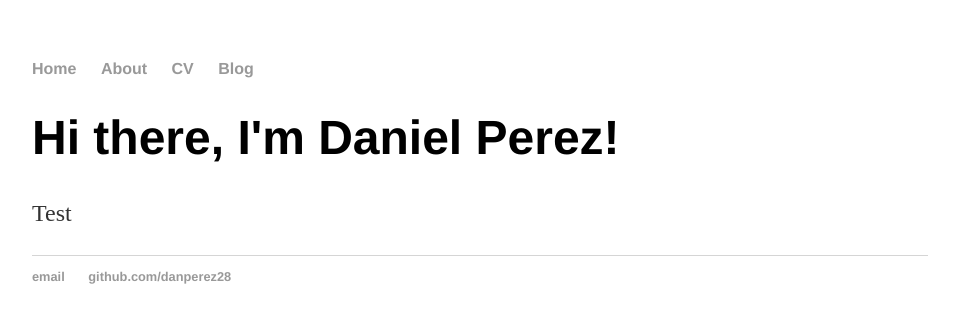
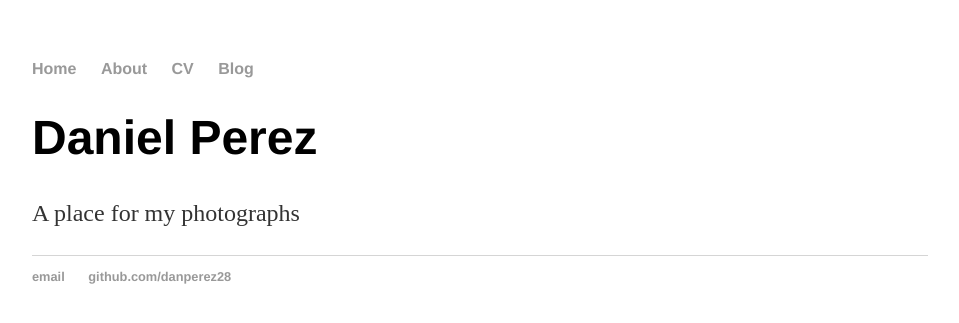
Before and after one commit to danperez28/danperez28.github.io, a Jekyll site: the page built from index.html, in a window 1280 px wide. Shown: the top 323 px of the page, without its empty margins (160-1119 px from the left). Built offline with Jekyll 4.4.1, drawn with Linux system fonts in a browser that asks for light colours.

Commit message:
Update index.html

```diff
--- a/index.html
+++ b/index.html
@@ -3,6 +3,6 @@ layout: default
 title: Daniel Perez
 ---
 <div class="blurb">
-	<h1>Hi there, I'm Daniel Perez!</h1>
-	<p>Test</a></p>
+	<h1>Daniel Perez</h1>
+	<p>A place for my photographs</a></p>
 </div><!-- /.blurb -->
```
